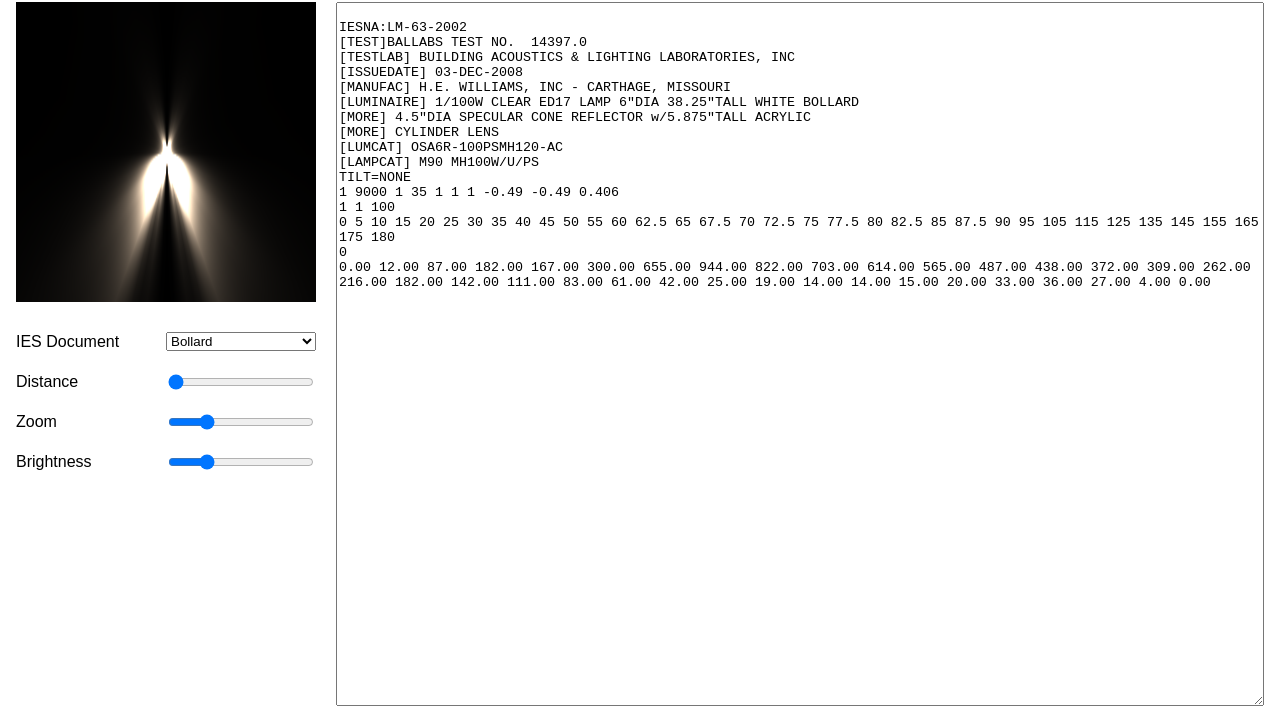
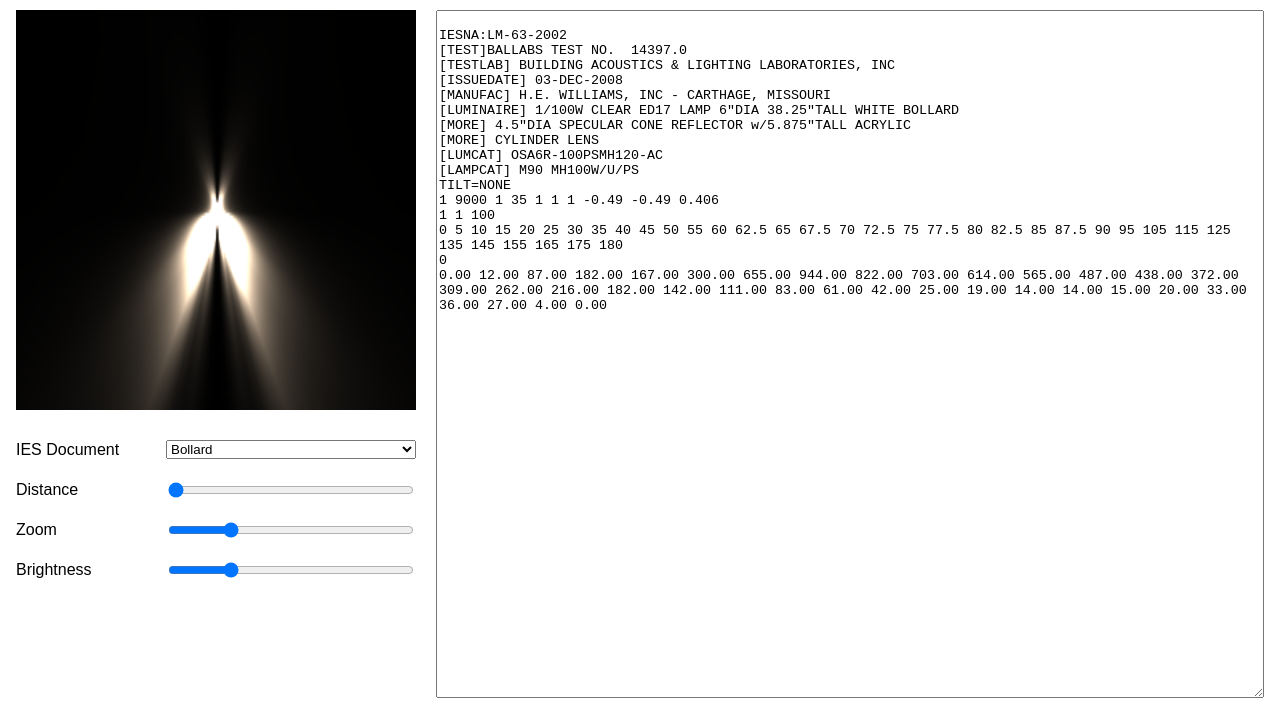
Before and after one commit to richard-viney/iesna, a website built with webpack: page demo/index.html in a window 1280 px wide. Shown: the part 86-800 px from the top of the page. Built offline with nearby package versions, Linux system fonts and the light colour scheme.

```diff
--- a/demo/index.css
+++ b/demo/index.css
@@ -1,21 +1,17 @@
-html {
-  width: 100vw;
-  height: 100vh;
-  font-family: Arial, Helvetica, sans-serif;
-}
-
 body {
-  position: absolute;
+  font-family: sans-serif;
+  position: fixed;
   top: 0;
   right: 0;
   bottom: 0;
   left: 0;
 
-  margin: 0.5em 1em;
+  padding: 0.5em;
 
   display: grid;
+  column-gap: 20px;
   grid-template-rows: auto 1fr;
-  grid-template-columns: 320px auto;
+  grid-template-columns: 400px auto;
   grid-template-areas:
     "header   header"
     "controls document";
@@ -28,10 +24,10 @@
 
 .controls {
   grid-area: controls;
-  padding-right: 20px;
   display: grid;
-  grid-template-rows: auto 40px 40px 40px 40px 1fr;
+  grid-template-rows: max-content 40px 40px 40px 40px;
   grid-template-columns: 150px auto;
+  align-items: center;
   grid-template-areas:
     "canvas canvas"
     "label0 control0"
@@ -40,23 +36,9 @@
     "label3 control3";
 }
 
-.controls canvas {
-  width: 300px;
-  height: 300px;
-  justify-self: center;
+canvas {
+  width: 400px;
+  height: 400px;
   grid-area: canvas;
   margin-bottom: 20px;
 }
-
-.controls label {
-  display: inline-block;
-  align-self: center;
-}
-
-.controls select {
-  align-self: center;
-}
-
-textarea {
-  grid-area: document;
-}
--- a/demo/index.ts
+++ b/demo/index.ts
@@ -28,7 +28,9 @@
     ];
 
     for (const element of inputElements) {
-      element.oninput = (): void => this.updateCanvas();
+      element.oninput = (): void => {
+        this.updateCanvas();
+      };
     }
 
     // Refresh everything when a new light is chosen
@@ -63,4 +65,6 @@
   private readonly iesLightTextArea = document.getElementsByTagName("textarea")[0];
 }
 
-document.addEventListener("DOMContentLoaded", () => new DemoApp().run());
+document.addEventListener("DOMContentLoaded", () => {
+  new DemoApp().run();
+});
--- a/karma.conf.js
+++ b/karma.conf.ts
@@ -1,4 +1,4 @@
-/* eslint-env node */
+/* eslint-disable */
 
 module.exports = function (config) {
   config.set({
--- a/src/parse.ts
+++ b/src/parse.ts
@@ -1,4 +1,4 @@
-import { IesData } from "./ies-data";
+import type { IesData } from "./ies-data";
 
 function removeLeadingBlankLines(lines: string[]): void {
   while (lines.length > 0 && lines[0].trim() === "") {
@@ -16,8 +16,8 @@
   return version;
 }
 
-function readDocumentHeaders(lines: string[]): { [name: string]: string } {
-  const headers: { [key: string]: string } = {};
+function readDocumentHeaders(lines: string[]): Record<string, string> {
+  const headers: Record<string, string> = {};
 
   while (lines.length > 0) {
     const result = /^\[(.*)\](.*)$/g.exec(lines[0]);
@@ -78,7 +78,7 @@
 
 interface IesDocument {
   version: string;
-  headers: { [name: string]: string };
+  headers: Record<string, string>;
   tilt: string;
   values: number[];
 }
@@ -171,23 +171,7 @@
 // Standardizes IES data that has no horizontal sweep by repeating samples.
 function standardizeHorizontalAngles0(data: IesData): void {
   data.photometricData.horizontalAngles = [
-    0,
-    22.5,
-    45,
-    67.5,
-    90,
-    112.5,
-    135,
-    157.5,
-    180,
-    202.5,
-    225,
-    247.5,
-    270,
-    292.5,
-    315,
-    337.5,
-    360,
+    0, 22.5, 45, 67.5, 90, 112.5, 135, 157.5, 180, 202.5, 225, 247.5, 270, 292.5, 315, 337.5, 360,
   ];
 
   if (data.photometricData.candela.length === 0) {
--- a/src/render.ts
+++ b/src/render.ts
@@ -1,4 +1,4 @@
-import { IesData } from "./ies-data";
+import type { IesData } from "./ies-data";
 import { sample } from "./sample";
 
 /**
@@ -10,13 +10,13 @@
   canvas,
   distance = 1,
   zoom = 1,
-  convertSampleToRGB = (sample: number): [number, number, number] => [sample, sample, sample],
+  convertSampleToRGB = (value: number): [number, number, number] => [value, value, value],
 }: {
   iesData: IesData;
   canvas: HTMLCanvasElement;
   distance?: number;
   zoom?: number;
-  convertSampleToRGB?: (sample: number) => [number, number, number];
+  convertSampleToRGB?: (value: number) => [number, number, number];
 }): void {
   const context = canvas.getContext("2d");
   if (context === null) {
--- a/src/sample.ts
+++ b/src/sample.ts
@@ -1,4 +1,4 @@
-import { IesData } from "./ies-data";
+import type { IesData } from "./ies-data";
 
 function linearInterpolate(a: number, b: number, t: number): number {
   return a + (b - a) * t;
@@ -74,7 +74,7 @@
       iesData.photometricData.verticalAngles[verticalIndex]);
 
   // Sample candela value, with bilinear interpolation
-  const sample = linearInterpolate(
+  const rawSample = linearInterpolate(
     linearInterpolate(a, b, horizontalFraction),
     linearInterpolate(c, d, horizontalFraction),
     verticalFraction
@@ -84,7 +84,7 @@
   const attenuation = 1.0 / (distance * distance);
 
   return (
-    sample *
+    rawSample *
     iesData.lamp.multiplier *
     iesData.electricalData.ballastFactor *
     iesData.electricalData.ballastLampPhotometricFactor *
```
Also changed, not shown: package.json (+10 -10 lines), tsconfig.json (+7 -14 lines), .eslintrc.js (deleted), .eslintrc.json (added), .github/workflows/test-and-publish.yml, README.md, 1 other file.
